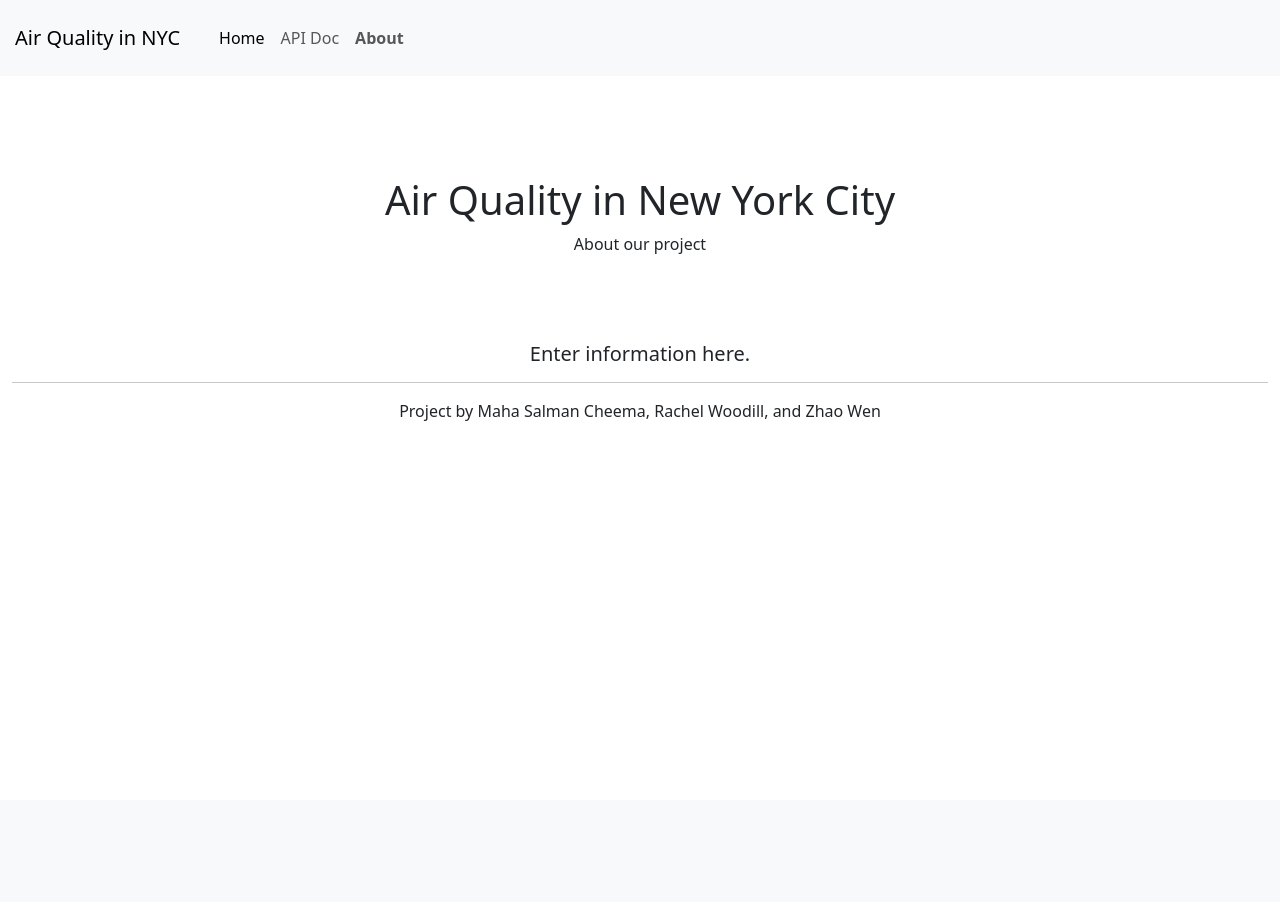
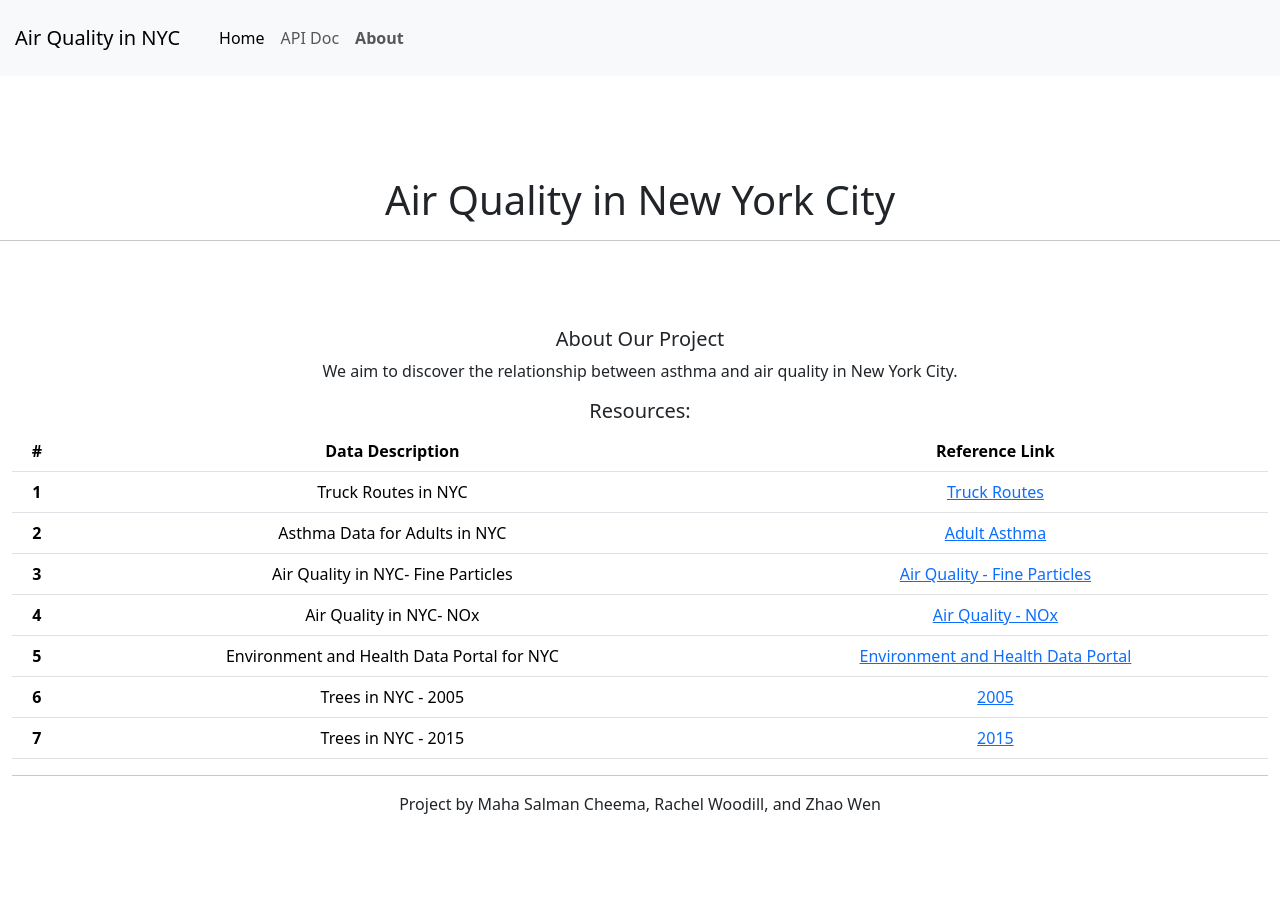
Before and after one commit to rwoodill/air-quality-NYC, a Flask app: page /about in a window 1280 px wide. Before the commit the page ends 421 px from the top, so only its background shows below. Run offline with Flask 3, Linux system fonts and the light colour scheme.

Commit message:
added reference table to "about.html"

```diff
--- a/templates/about.html
+++ b/templates/about.html
@@ -50,10 +50,63 @@
   </head>
   <body>
     <div class="col-md-12 jumbotron text-center">
+
       <h1>Air Quality in New York City</h1>
-      <p>About our project</p>
+
+      <hr />
       <div class="container-fluid text-center">
-        <h5>Enter information here.</h5>
+        <h5>About Our Project</h5>
+        <p>We aim to discover the relationship between asthma and air quality in New York City.</p>
+        <h5>Resources:</h5>
+        <table class="table">
+          <thead>
+            <tr>
+              <th scope="col">#</th>
+              <th scope="col">Data Description</th>
+              <th scope="col">Reference Link</th>
+            </tr>
+          </thead>
+          <tbody>
+            <tr>
+              <th scope="row">1</th>
+              <td>Truck Routes in NYC</td>
+              <td><a href="https://data.cityofnewyork.us/Transportation/New-York-City-Truck-Routes/jjja-shxy">Truck Routes</a></td>
+            </tr>
+            <tr>
+              <th scope="row">2</th>
+              <td>Asthma Data for Adults in NYC</td>
+              <td><a href="https://github.com/nychealth/EHDP-data/blob/production/neighborhood-reports/data/Asthma_and_the_Environment_data.csv">Adult Asthma</a></td>
+            </tr>
+            <tr>
+              <th scope="row">3</th>
+              <td>Air Quality in NYC- Fine Particles</td>
+              <td><a href="https://a816-dohbesp.nyc.gov/IndicatorPublic/data-explorer/air-quality/?id=2023#display=trend">Air Quality - Fine Particles</a></td>
+            </tr>
+            <tr>
+              <th scope="row">4</th>
+              <td>Air Quality in NYC- NOx</td>
+              <td><a href="https://a816-dohbesp.nyc.gov/IndicatorPublic/data-explorer/air-quality/?id=2028#display=trend">Air Quality - NOx</a></td>
+            </tr>
+            <tr>
+              <th scope="row">5</th>
+              <td>Environment and Health Data Portal for NYC</td>
+              <td><a href="https://github.com/nychealth/EHDP-data/blob/production/indicators/README.md">Environment and Health Data Portal</a></td>
+            </tr>
+            <tr>
+              <th scope="row">6</th>
+              <td>Trees in NYC - 2005</td>
+              <td><a href="https://data.cityofnewyork.us/Environment/2005-Street-Tree-Census/29bw-z7pj">2005</a></td>
+            </tr>
+            <tr>
+              <th scope="row">7</th>
+              <td>Trees in NYC - 2015</td>
+              <td><a href="https://data.cityofnewyork.us/Environment/2015-Street-Tree-Census-Tree-Data/uvpi-gqnh">2015</a></td>
+            </tr>
+          </tbody>
+        </table>
+
+
+
         <hr />
         <p>Project by Maha Salman Cheema, Rachel Woodill, and Zhao Wen</p>
       </div>
```
